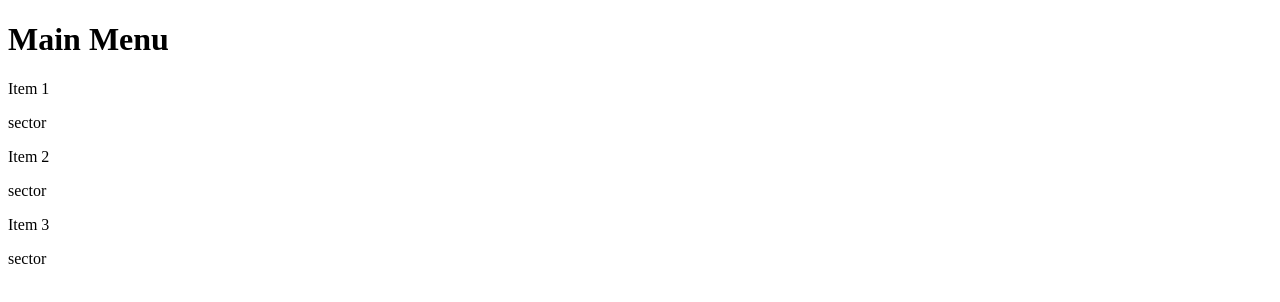
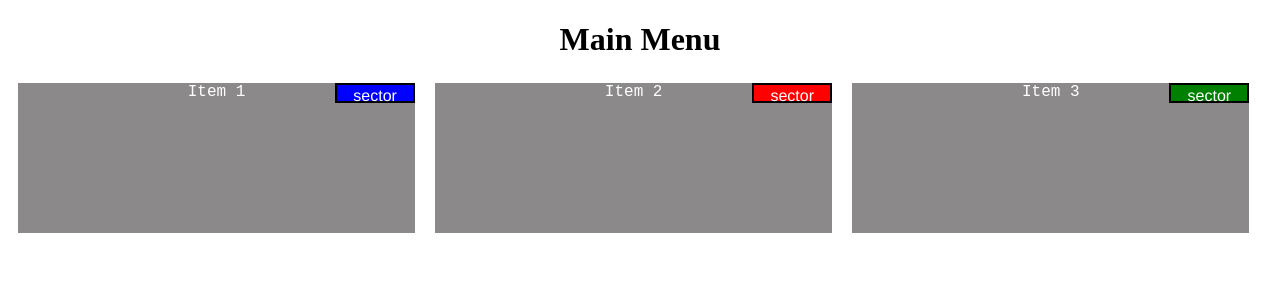
Before and after one commit to antonios1985/module2_solution, a plain HTML site: page index.html in a window 1280 px wide. Drawn offline with Linux system fonts and the light colour scheme; files that its build step writes are made by us from their sources.

Commit message:
Update index.html

```diff
--- a/index.html
+++ b/index.html
@@ -3,7 +3,7 @@
 <head>
 <meta charset="utf-8">
 <meta name="viewport" content="width=device-width, initial-scale=1">
-<link rel="stylesheet" href="style\style.css">
+<link rel="stylesheet" href="style/stylesheet.css">
 <title>module2_solution</title>
 </head>
 <body>
```
